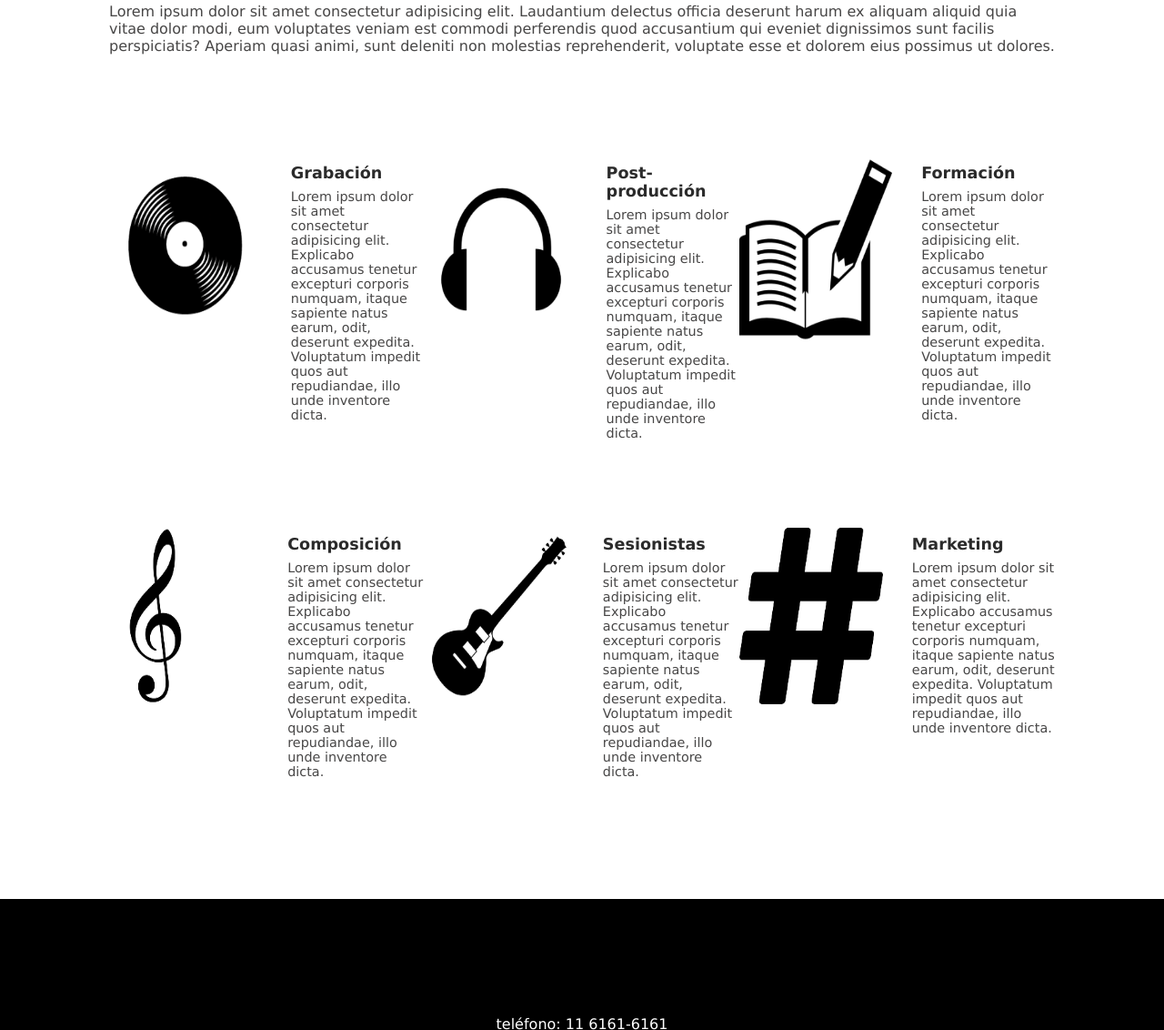
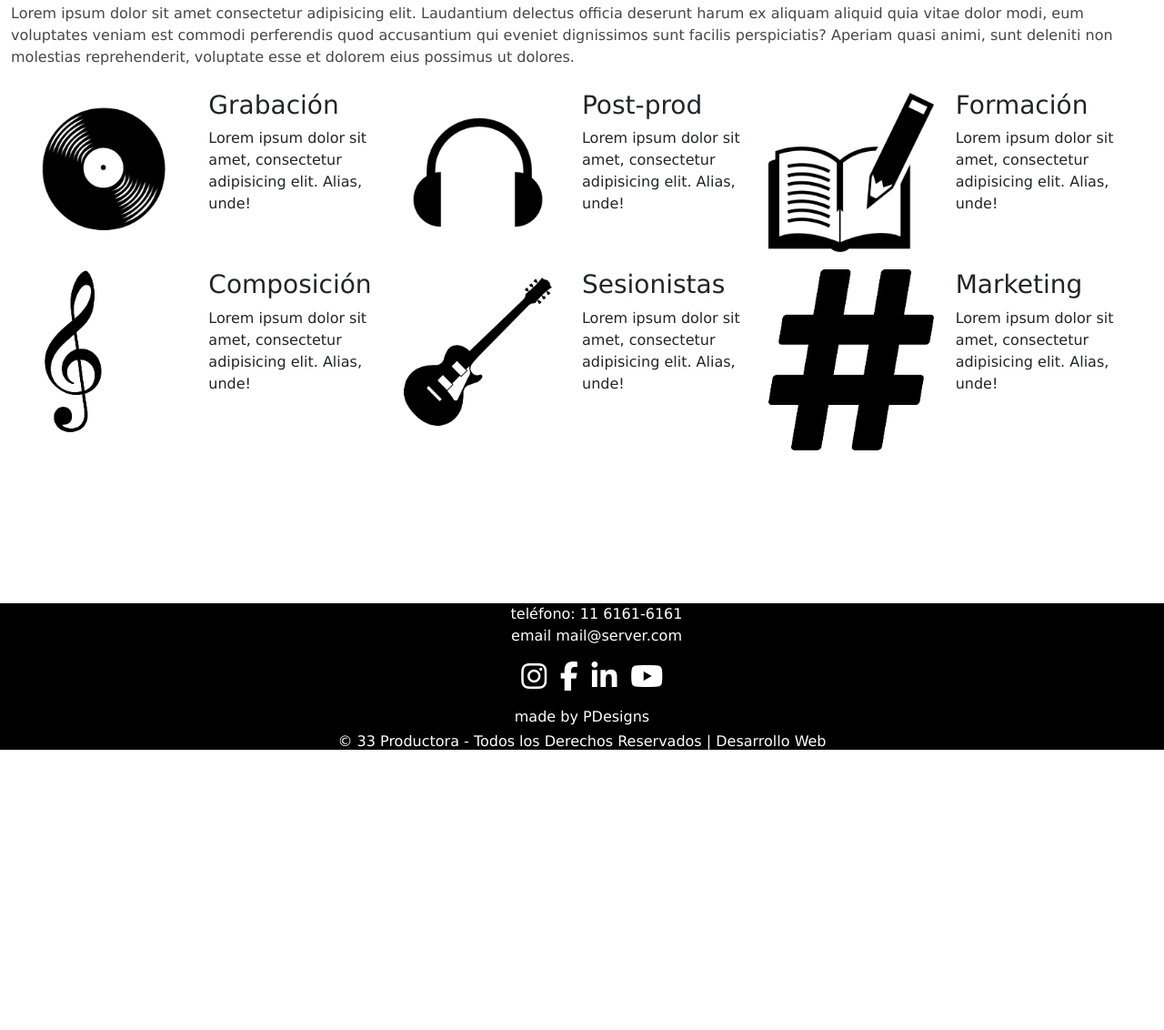
Before and after one commit to fer-peralta/Productora-musical-33, a plain HTML site: page Pages/services.html in a window 1280 px wide. Shown: the part 534-1666 px from the top of the page at 91% size. After the commit the page ends 1366 px from the top, so only its background shows below. Drawn offline with nearby package versions, Linux system fonts and the light colour scheme.

Commit message:
Agregado Bootstrap, modificado CSS

```diff
--- a/Pages/services.html
+++ b/Pages/services.html
@@ -5,6 +5,7 @@
     <meta http-equiv="X-UA-Compatible" content="IE=edge">
     <meta name="viewport" content="width=device-width, initial-scale=1.0">
     <link rel="icon" type="image/jpg" href="./favicon/logo.jpg"/>
+    <link href="https://cdn.jsdelivr.net/npm/bootstrap@5.1.3/dist/css/bootstrap.min.css" rel="stylesheet" integrity="sha384-1BmE4kWBq78iYhFldvKuhfTAU6auU8tT94WrHftjDbrCEXSU1oBoqyl2QvZ6jIW3" crossorigin="anonymous">
     <link rel="stylesheet" href="./stylesheets/stylesheet.css">
     <title>Servicios</title>
     <script src="https://kit.fontawesome.com/dab5819558.js" crossorigin="anonymous"></script>
@@ -46,71 +47,76 @@
         <!-- cover -->
         <!-- ----------------- -->
         <h1 class="mainTitle">Servicios</h1>
-        <section class="services__section services_subtitle">
+        <section class="services__section services_subtitle container-fluid">
             Lorem ipsum dolor sit amet consectetur adipisicing elit. Laudantium delectus officia deserunt harum ex aliquam aliquid quia vitae dolor modi, eum voluptates veniam est commodi perferendis quod accusantium qui eveniet dignissimos sunt facilis perspiciatis? Aperiam quasi animi, sunt deleniti non molestias reprehenderit, voluptate esse et dolorem eius possimus ut dolores.
         </section>
         <!-- content -->
-        <section class="services__section services__sectionsWithArticles">
-            <article>
-                <div class="services__section__articleImg">
-                    <img src="./img/services_logo_record.png" alt="Grabacion">
-                </div>
-                <div class="services__section__articleText">
-                    <h2>Grabación</h2>
-                    <p class="services__article__descriptionMobile">Lorem ipsum dolor sit amet, consectetur adipisicing elit. Alias, unde!</p>
-                    <p class="services__article__descriptionDesktop">Lorem ipsum dolor sit amet consectetur adipisicing elit. Explicabo accusamus tenetur excepturi corporis numquam, itaque sapiente natus earum, odit, deserunt expedita. Voluptatum impedit quos aut repudiandae, illo unde inventore dicta.</p>
+        <section class="services__section services__sectionsWithArticles container-fluid row">
+            <article class="col-md-6 col-lg-4">
+                <div class="services__section__articleImg row my-2">
+                    <img src="./img/services_logo_record.png" class="col-6" alt="Grabacion">
+                    <div class="services__section__articleText col-6">
+                        <h3>Grabación</h3>
+                        <p class="services__article__descriptionMobile">Lorem ipsum dolor sit amet, consectetur adipisicing elit. Alias, unde!</p>
+                        <!-- <p class="services__article__descriptionDesktop">Lorem ipsum dolor sit amet consectetur adipisicing elit. Explicabo accusamus tenetur excepturi corporis numquam, itaque sapiente natus earum, odit, deserunt expedita. Voluptatum impedit quos aut repudiandae, illo unde inventore dicta.</p> -->
+                    </div>
                 </div>
             </article>
-            <article>
-                <div class="services__section__articleImg">
-                    <img src="./img/services_logo_pstproduction.png" alt="Post-produccion">
+            <article class="col-md-6 col-lg-4">
+                <div class="services__section__articleImg row my-2">
+                    <img src="./img/services_logo_pstproduction.png" class="col-6" alt="Post-produccion">
+                    <div class="services__section__articleText col-6">
+                        <h3>Post-prod</h3>
+                        <p class="services__article__descriptionMobile">Lorem ipsum dolor sit amet, consectetur adipisicing elit. Alias, unde!</p>
+                        <!-- <p class="services__article__descriptionDesktop">Lorem ipsum dolor sit amet consectetur adipisicing elit. Explicabo accusamus tenetur excepturi corporis numquam, itaque sapiente natus earum, odit, deserunt expedita. Voluptatum impedit quos aut repudiandae, illo unde inventore dicta.</p>-->
+                    </div>
                 </div>
-                <div class="services__section__articleText">
-                    <h2>Post-producción</h2>
-                    <p class="services__article__descriptionMobile">Lorem ipsum dolor sit amet, consectetur adipisicing elit. Alias, unde!</p>
-                    <p class="services__article__descriptionDesktop">Lorem ipsum dolor sit amet consectetur adipisicing elit. Explicabo accusamus tenetur excepturi corporis numquam, itaque sapiente natus earum, odit, deserunt expedita. Voluptatum impedit quos aut repudiandae, illo unde inventore dicta.</p>                </div>
             </article>
-            <article>
-                <div class="services__section__articleImg">
-                    <img src="./img/services_logo_learning.png" alt="Formacion">
+            <article class="col-md-6 col-lg-4">
+                <div class="services__section__articleImg row my-2">
+                    <img src="./img/services_logo_learning.png" class="col-6" alt="Formacion">
+                    <div class="services__section__articleText col-6">
+                        <h3>Formación</h3>
+                        <p class="services__article__descriptionMobile">Lorem ipsum dolor sit amet, consectetur adipisicing elit. Alias, unde!</p>
+                        <!-- <p class="services__article__descriptionDesktop">Lorem ipsum dolor sit amet consectetur adipisicing elit. Explicabo accusamus tenetur excepturi corporis numquam, itaque sapiente natus earum, odit, deserunt expedita. Voluptatum impedit quos aut repudiandae, illo unde inventore dicta.</p> -->
+                    </div>
                 </div>
-                <div class="services__section__articleText">
-                    <h2>Formación</h2>
-                    <p class="services__article__descriptionMobile">Lorem ipsum dolor sit amet, consectetur adipisicing elit. Alias, unde!</p>
-                    <p class="services__article__descriptionDesktop">Lorem ipsum dolor sit amet consectetur adipisicing elit. Explicabo accusamus tenetur excepturi corporis numquam, itaque sapiente natus earum, odit, deserunt expedita. Voluptatum impedit quos aut repudiandae, illo unde inventore dicta.</p>                </div>
             </article>
-            <article>
-                <div class="services__section__articleImg">
-                    <img src="./img/services_logo_composition.png" alt="Composicion">
+            <article class="col-md-6 col-lg-4">
+                <div class="services__section__articleImg row my-2">
+                    <img src="./img/services_logo_composition.png" class="col-6" alt="Composicion">
+                    <div class="services__section__articleText col-6">
+                        <h3>Composición</h3>
+                        <p class="services__article__descriptionMobile">Lorem ipsum dolor sit amet, consectetur adipisicing elit. Alias, unde!</p>
+                        <!-- <p class="services__article__descriptionDesktop">Lorem ipsum dolor sit amet consectetur adipisicing elit. Explicabo accusamus tenetur excepturi corporis numquam, itaque sapiente natus earum, odit, deserunt expedita. Voluptatum impedit quos aut repudiandae, illo unde inventore dicta.</p> -->
+                    </div>
                 </div>
-                <div class="services__section__articleText">
-                    <h2>Composición</h2>
-                    <p class="services__article__descriptionMobile">Lorem ipsum dolor sit amet, consectetur adipisicing elit. Alias, unde!</p>
-                    <p class="services__article__descriptionDesktop">Lorem ipsum dolor sit amet consectetur adipisicing elit. Explicabo accusamus tenetur excepturi corporis numquam, itaque sapiente natus earum, odit, deserunt expedita. Voluptatum impedit quos aut repudiandae, illo unde inventore dicta.</p>                </div>
             </article>
-            <article>
-                <div class="services__section__articleImg">
-                    <img src="./img/services_logo_sessionist.png" alt="Sesionistas">
+            <article class="col-md-6 col-lg-4">
+                <div class="services__section__articleImg row my-2">
+                    <img src="./img/services_logo_sessionist.png" class="col-6" alt="Sesionistas">
+                    <div class="services__section__articleText col-6">
+                        <h3>Sesionistas</h3>
+                        <p class="services__article__descriptionMobile">Lorem ipsum dolor sit amet, consectetur adipisicing elit. Alias, unde!</p>
+                        <!-- <p class="services__article__descriptionDesktop">Lorem ipsum dolor sit amet consectetur adipisicing elit. Explicabo accusamus tenetur excepturi corporis numquam, itaque sapiente natus earum, odit, deserunt expedita. Voluptatum impedit quos aut repudiandae, illo unde inventore dicta.</p> -->
+                    </div>
                 </div>
-                <div class="services__section__articleText">
-                    <h2>Sesionistas</h2>
-                    <p class="services__article__descriptionMobile">Lorem ipsum dolor sit amet, consectetur adipisicing elit. Alias, unde!</p>
-                    <p class="services__article__descriptionDesktop">Lorem ipsum dolor sit amet consectetur adipisicing elit. Explicabo accusamus tenetur excepturi corporis numquam, itaque sapiente natus earum, odit, deserunt expedita. Voluptatum impedit quos aut repudiandae, illo unde inventore dicta.</p>                </div>
             </article>
-            <article>
-                <div class="services__section__articleImg">
-                    <img src="./img/services_logo_marketing.png" alt="Marketing">
+            <article class="col-md-6 col-lg-4">
+                <div class="services__section__articleImg row my-2">
+                    <img src="./img/services_logo_marketing.png" class="col-6" alt="Marketing">
+                    <div class="services__section__articleText col-6">
+                        <h3>Marketing</h3>
+                        <p class="services__article__descriptionMobile">Lorem ipsum dolor sit amet, consectetur adipisicing elit. Alias, unde!</p>
+                        <!-- <p class="services__article__descriptionDesktop">Lorem ipsum dolor sit amet consectetur adipisicing elit. Explicabo accusamus tenetur excepturi corporis numquam, itaque sapiente natus earum, odit, deserunt expedita. Voluptatum impedit quos aut repudiandae, illo unde inventore dicta.</p> -->
+                    </div>
                 </div>
-                <div class="services__section__articleText">
-                    <h2>Marketing</h2>
-                    <p class="services__article__descriptionMobile">Lorem ipsum dolor sit amet, consectetur adipisicing elit. Alias, unde!</p>
-                    <p class="services__article__descriptionDesktop">Lorem ipsum dolor sit amet consectetur adipisicing elit. Explicabo accusamus tenetur excepturi corporis numquam, itaque sapiente natus earum, odit, deserunt expedita. Voluptatum impedit quos aut repudiandae, illo unde inventore dicta.</p>                </div>
             </article>
         </section>
         <!-- ----------------- -->
         <!-- Only for a little of space -->
         <div class="contact__emptyDiv"></div>
-        <div class="home__main__emptyContainer"></div>
+        <!-- <div class="home__main__emptyContainer"></div> -->
         <!-- Only for a little of space -->
         <!-- ----------------- -->
     </main>
@@ -126,9 +132,10 @@
                 <a href="https://linkedin.com" target="_blank"><i class="fa-brands fa-linkedin-in"></i></a>
                 <a href="https://www.youtube.com/channel/UCAhF8L-JT6NPXYlPtAcB0kA/" target="_blank"><i class="fa-brands fa-youtube"></i></a>
             </ul>
-            <h5>made by PDesigns</h5>
+            <h6>made by PDesigns</h6>
             <h6>© 33 Productora - Todos los Derechos Reservados | Desarrollo Web</h6>
         </div>
     </footer>
+    <script src="https://cdn.jsdelivr.net/npm/bootstrap@5.1.3/dist/js/bootstrap.bundle.min.js" integrity="sha384-ka7Sk0Gln4gmtz2MlQnikT1wXgYsOg+OMhuP+IlRH9sENBO0LRn5q+8nbTov4+1p" crossorigin="anonymous"></script>
 </body>
 </html>
--- a/Pages/stylesheets/stylesheet.css
+++ b/Pages/stylesheets/stylesheet.css
@@ -16,7 +16,7 @@ li{
 }
 
 a{
-    text-decoration: none;
+    text-decoration: none!important;
 }
 
 h1, h2{
@@ -311,10 +311,10 @@ input#menu {
 /* ++++++++++++++++++++++++++++++++++++ */
 /* ++++++++++++++++++++++++++++++++++++ */
 
-.artist__body{
+/* .artist__body{
     display: grid;
     grid-template-rows: 8.4rem 105.5rem 7.0rem;
-}
+} */
 
 /* MAIN */
 
@@ -338,10 +338,10 @@ input#menu {
 
 /* -------- */
 /* sections */
-.artist__main__section{
+/* .artist__main__section{
     margin-left: 4vh;
     margin-right: 4vh;
-}
+} */
 
 .artist__main__section__article{
     margin-top: 2rem;
@@ -374,38 +374,38 @@ input#menu {
 
     /* ----------- */
     /* Page style */
-    .artist__body{
+    /* .artist__body{
         display: grid;
         grid-template-rows: 8.4rem 79.7rem 6.5rem;
-    }
+    } */
     /* Page style */
     /* ----------- */
 
-    .artist__main{
+    /* .artist__main{
         display: grid;
         grid-template-rows: 18.75rem 5rem 8rem 30rem 10rem 8rem;
-    }
+    } */
 
-    .artist__main__subtitle{
+    /* .artist__main__subtitle{
         margin-top: 1.4rem;
-    }
+    } */
 
-    .artist__main__section{
+    /* .artist__main__section{
         margin-left: 15vh;
         margin-right: 15vh;
-    }
+    } */
 
-    .artist__main__artistBoxes{
+    /* .artist__main__artistBoxes{
         display: grid;
         grid-template-columns: repeat(3,1fr);
         grid-template-rows: 1fr;
         gap: 1.5rem;
-    }
+    } */
 
-    .artist__main__section__article{
+    /* .artist__main__section__article{
         display: grid;
         grid-template-rows: 1fr 6fr 5fr;
-    }
+    } */
 
     .artist__main__section__articleImg{
         border-radius: 8rem;
@@ -449,10 +449,10 @@ input#menu {
 /* ++++++++++++++++++++++++++++++++++++ */
 /* ++++++++++++++++++++++++++++++++++++ */
 
-.services__body{
+/* .services__body{
     display: grid;
     grid-template-rows: 8.4rem 143rem 7.0rem;
-}
+} */
 
 /* MAIN */
 
@@ -466,21 +466,25 @@ input#menu {
     width: 100%;
 }
 
-.services_subtitle{
+.services__sectionsWithArticles{
+    margin-top: 1rem;
+}
+
+ .services_subtitle{
     margin-top: 1.4rem;
     color: rgba(53, 52, 52, 0.908);
 }
 
-.services__section{
-    margin-left: 4vh;
-    margin-right: 4vh;
-}
-
+/* .services__section{
+    margin-left: 0.5rem;
+    margin-right: 0.5rem;
+} */
+/*
 .services__section__articleImg{
     margin-top: 2rem;
     height: 50%;
 }
-
+/*
 .services__section__articleImg img{
     margin-top: 2rem;
     width: 100%;
@@ -514,9 +518,9 @@ input#menu {
     margin-top: 0.5rem;
     font-size: 0.9rem;
     color: rgba(53, 52, 52, 0.908);
-}
+} */
 
-@media screen and (min-width: 768px){
+/* @media screen and (min-width: 768px){
 
     .services__body{
         display: grid;
@@ -547,7 +551,7 @@ input#menu {
         grid-template-rows: 2fr;
     }
 
-}
+} */
 
 /* END MAIN */
 
@@ -562,10 +566,10 @@ input#menu {
 /* ++++++++++++++++++++++++++++++++++++ */
 /* ++++++++++++++++++++++++++++++++++++ */
 
-.about__body{
+/* .about__body{
     display: grid;
     grid-template-rows: 8.4rem 100rem 7.8rem;
-}
+} */
 
 /* MAIN */
 
@@ -716,8 +720,12 @@ footer div.footer__container{
 
 footer div.footer__container ul.footer__socialList i{
     color: white;
-    margin: 10px 5px;
-    font-size: large;
+    /* margin: 10px 5px; */
+    font-size: 2rem;
+}
+
+ul.footer__socialList i{
+    margin-right: 0.6rem;
 }
 
 /* END FOOTER */
```
Also changed, not shown: Pages/about.html (+6 -4 lines), Pages/artist.html (+9 -7 lines), Pages/contact.html (+5 -3 lines), index.html (+3 -1 lines).
